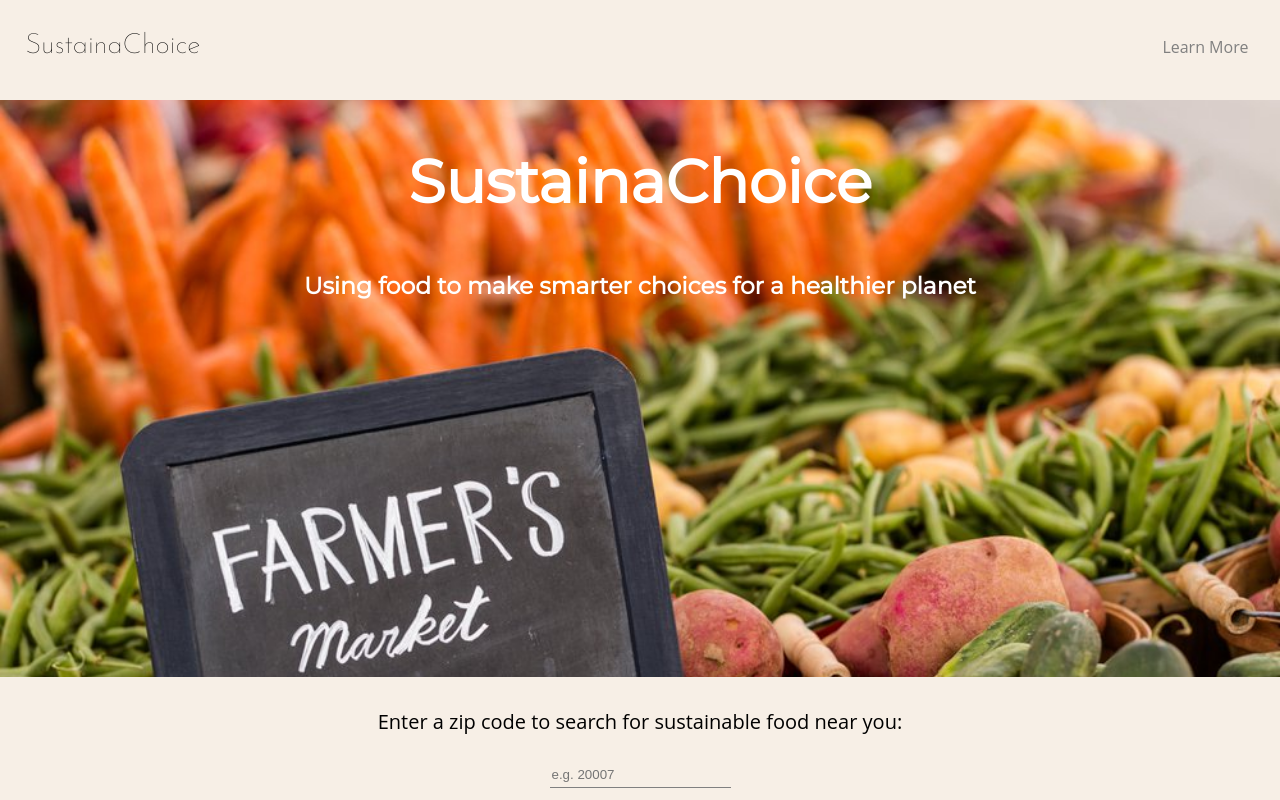
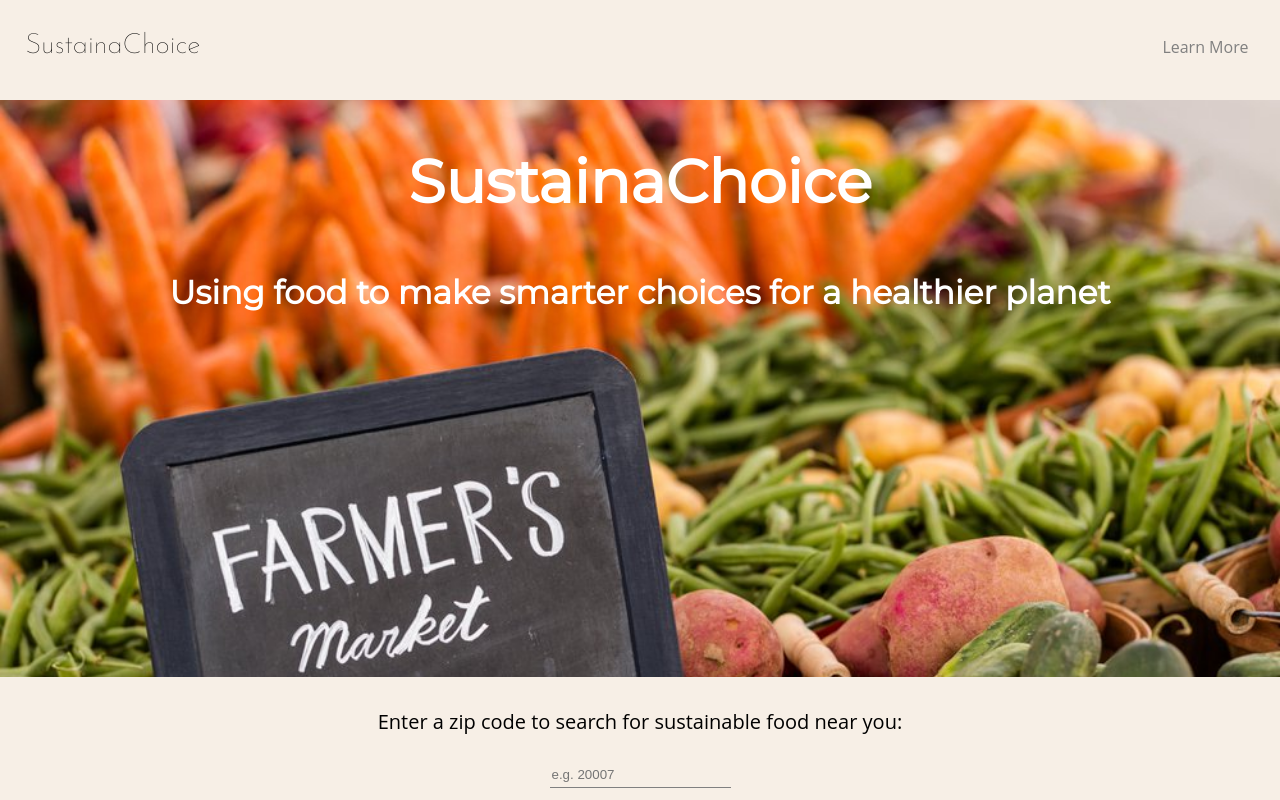
Before and after one commit to Farahgus10/Sustainachoice-client, a React (Create React App) app: page / in a window 1280 px wide. Shown: the top 800 px of the page. Built offline with nearby package versions, Linux system fonts and the light colour scheme; no server answers; what google-maps-react would draw is missing.

Commit message:
font size

```diff
--- a/src/Components/Header/Header.css
+++ b/src/Components/Header/Header.css
@@ -9,7 +9,7 @@ header {
     padding-bottom: 5%;
     font-family: 'Montserrat', sans-serif;
     font-weight: lighter;
-    font-size: 20px;
+    font-size: 28px;
     color: white;
     font-weight: bold;
 }
```
